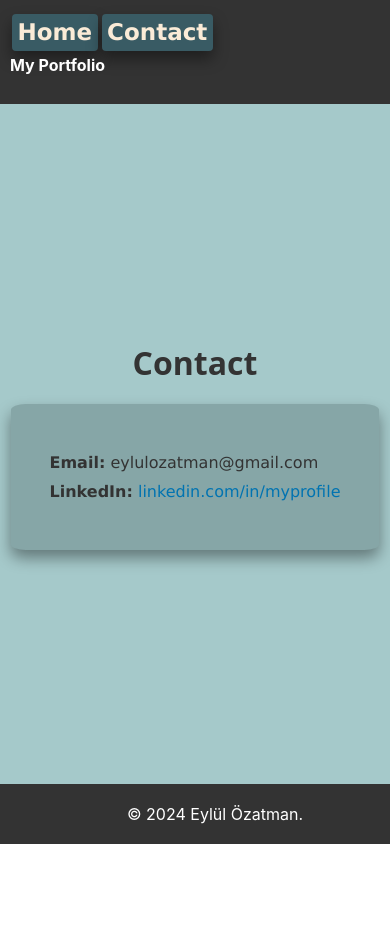
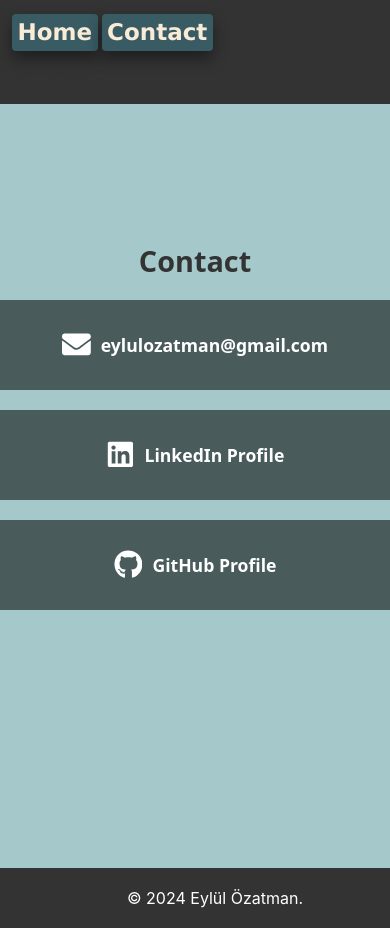
Before and after one commit to eylulozatman/my-portfolio, a React (Create React App) app: page /#/projects in a window 390 px wide. Both pictures are taken after a click on the button "Contact". Shown: the top 928 px of the page. Before the commit the page ends 844 px from the top, so only its background shows below. Built offline with nearby package versions, Linux system fonts and the light colour scheme.

Commit message:
contact page update

```diff
--- a/package.json
+++ b/package.json
@@ -11,6 +11,7 @@
     "bootstrap-icons": "^1.11.3",
     "react": "^18.3.1",
     "react-dom": "^18.3.1",
+    "react-icons": "^5.4.0",
     "react-router-dom": "^6.26.1",
     "react-scripts": "5.0.1",
     "web-vitals": "^2.1.4"
--- a/src/pages/Contact/Contact.css
+++ b/src/pages/Contact/Contact.css
@@ -1,53 +1,124 @@
+
 .contact-page {
-
   display: flex;
   flex-direction: column;
   min-height: 100vh;
   background-color: #A5C9CA; /* Primary color */
+}
 
+.main {
+  flex: 1;
+  display: flex;
+  flex-direction: column;
+  font-family: 'Noto Sans', sans-serif;
+  color: 333;
+  align-items: center;
+}
+
+h1 {
+  color: #333;
+  font-size: 2rem;
+  margin-bottom: 20px;
+}
+
+/* Contact Container */
+.contact-container {
+  display: flex;
+  flex-direction: column;
+  align-items: center;
+  gap: 20px; /* Elemanlar arası boşluk */
+  width: 100%;
+}
+
+/* Contact Item */
+.contact-item {
+  display: flex;
+  align-items: center;
+  justify-content: center; /* İçeriği yatay ortalar */
+  gap: 10px; /* İkon ile metin arası boşluk */
+  background-color: #4a5b5c;
+  padding: 10px;
+  border-radius: 8px;
+  color: white;
+  font-size: 1.2rem;
+  text-decoration: none;
+  width: 80%; /* Genişlik ekranın %80’i */
+  max-width: 400px; /* Maksimum genişlik */
+  min-width: 200px; /* Minimum genişlik */
+  height: 50px; /* Sabit yükseklik */
+  text-align: center;
+  transition: background-color 0.3s ease, transform 0.2s ease;
+}
+
+.contact-item a {
+  text-decoration: none;
+  color: white;
+  font-weight: bold;
+}
+
+.contact-item:hover {
+  background-color: #A5C9CA;
+  transform: translateY(-3px); /* Hover sırasında hafif yukarı kaldır */
+}
+
+/* İkonlar */
+.icon {
+  font-size: 1.5rem;
 }
 
 
+/* Tablet ve daha küçük ekranlar */
+@media (max-width: 768px) {
+  h1 {
+      font-size: 2rem; /* Başlık boyutu tablet için büyütüldü */
+      margin-bottom: 25px;
+  }
+
+  .contact-item {
+      width: 90%; /* Tablet için genişlik ayarlandı */
+      height: 40px; /* Daha yüksek elemanlar */
+      font-size: 1.1rem; /* Yazı boyutu büyütüldü */
+      padding: 15px;
+  }
+
+  .icon {
+      font-size: 1.5rem; /* İkon boyutları tablet için daha büyük */
+  }
+}
+
+/* Mobil cihazlar */
+@media (max-width: 480px) {
+
+
+.contact-page {
+  display: flex;
+  flex-direction: column;
+  min-height: 110vh;
+  background-color: #A5C9CA; /* Primary color */
+}
+
 .main{
-  display: flex;
-  flex: 1;
-  flex-direction: column;
-  justify-content: center;
-  align-items: center;
-  font-family: 'Noto Sans', sans-serif;
-  color: #333;
 
+  margin-top: 30%;
 }
 
 
-  .contact-page h1 {
+
+  h1 {
+      font-size: 1.8rem; /* Mobil için daha küçük başlık */
       margin-bottom: 20px;
   }
 
-  .contact-info {
-    background-color: #86a6a7;
-    padding-left: 10%;
-    padding-right: 10%;
-    padding-top: 10%;
-    padding-bottom: 10%;
-    border-radius: 4%;
-    margin-bottom: 5%;
-    transition: background-color 0.3s ease, transform 0.3s ease, box-shadow 0.3s ease;
-    font-family: Verdana, Geneva, Tahoma, sans-serif;
-    box-shadow: 0 8px 15px rgba(0, 0, 0, 0.4); /* Hafif gölge ekleyelim */
+  .contact-item {
+      width: 95%; /* Mobilde tam genişlik */
+      height: 50px; /* Daha yüksek elemanlar */
+      font-size: 1.1rem; /* Yazı boyutu mobil için büyütüldü */
+      padding: 20px;
+  }
 
+  .icon {
+      font-size: 1.8rem; /* Mobil ikonlar daha büyük */
   }
 
 
-  .contact-info p {
-    margin: 10px 0;
 }
-
-  .contact-info a {
-    color: #0073b1; /* LinkedIn'in renk tonu */
-    text-decoration: none;
-  }
-
-  .contact-info a:hover {
-    text-decoration: underline;
-  }
--- a/src/pages/Contact/Contact.js
+++ b/src/pages/Contact/Contact.js
@@ -2,23 +2,47 @@ import React from 'react';
 import './Contact.css';
 import Header from '../../components/Header/Header';
 import Footer from '../../components/Footer/Footer';
+import { FaEnvelope, FaLinkedin, FaGithub, FaDownload } from "react-icons/fa";
 
-function Contact() {
+const Contact = () => {
   return (
     <div className="contact-page">
-
-      <Header></Header>
-      <div className='main'>
-      <h1>Contact</h1>
-        <div className="contact-info">
-          <p ><strong>Email:</strong>  <a href="eylulozatman@gmail.com" target="_blank" rel="noopener noreferrer"></a>eylulozatman@gmail.com </p>
-          <p><strong>LinkedIn:</strong> <a href="https://www.linkedin.com/in/eyl%C3%BCl-%C3%B6zatman-8a5a30204/" target="_blank" rel="noopener noreferrer">linkedin.com/in/myprofile</a></p>
+      <Header />
+      <div className="main">
+        <h1>Contact</h1>
+        <div className="contact-container">
+          {/* Mail Section */}
+          <div className="contact-item">
+            <FaEnvelope className="icon" />
+            <a href="mailto:eylulozatman@gmail.com" target="_blank" rel="noopener noreferrer">
+              eylulozatman@gmail.com
+            </a>
+          </div>
+          {/* LinkedIn Section */}
+          <div className="contact-item">
+            <FaLinkedin className="icon" />
+            <a href="https://www.linkedin.com/in/eyl%C3%BCl-%C3%B6zatman-8a5a30204/" target="_blank" rel="noopener noreferrer">
+               LinkedIn Profile
+            </a>
+          </div>
+          {/* GitHub Section */}
+          <div className="contact-item">
+            <FaGithub className="icon" />
+            <a href="https://github.com/eylulozatman" target="_blank" rel="noopener noreferrer">
+               GitHub Profile
+            </a>
+          </div>
+          {/* <div className="contact-item">
+            <FaDownload className="icon" />
+            <a href="/public/cv/mycv.pdf" download="mycv.pdf">
+              Download My CV
+            </a>
+          </div> */}
         </div>
       </div>
-      <Footer></Footer>
+      <Footer />
     </div>
-
   );
-}
+};
 
 export default Contact;
--- a/src/pages/HomePage/HomePage.js
+++ b/src/pages/HomePage/HomePage.js
@@ -50,6 +50,7 @@ function HomePage() {
           <path d="M6.854 4.646a.5.5 0 0 1 0 .708L4.207 8l2.647 2.646a.5.5 0 0 1-.708.708l-3-3a.5.5 0 0 1 0-.708l3-3a.5.5 0 0 1 .708 0m2.292 0a.5.5 0 0 0 0 .708L11.793 8l-2.647 2.646a.5.5 0 0 0 .708.708l3-3a.5.5 0 0 0 0-.708l-3-3a.5.5 0 0 0-.708 0"/>
         </svg>
         </section>
+
       </main>
       <Footer/>
     </div>
```
Also changed, not shown: 2 other files (tests, documents, lock files or other folders). Lines whose indentation alone changed are shown as unchanged.
